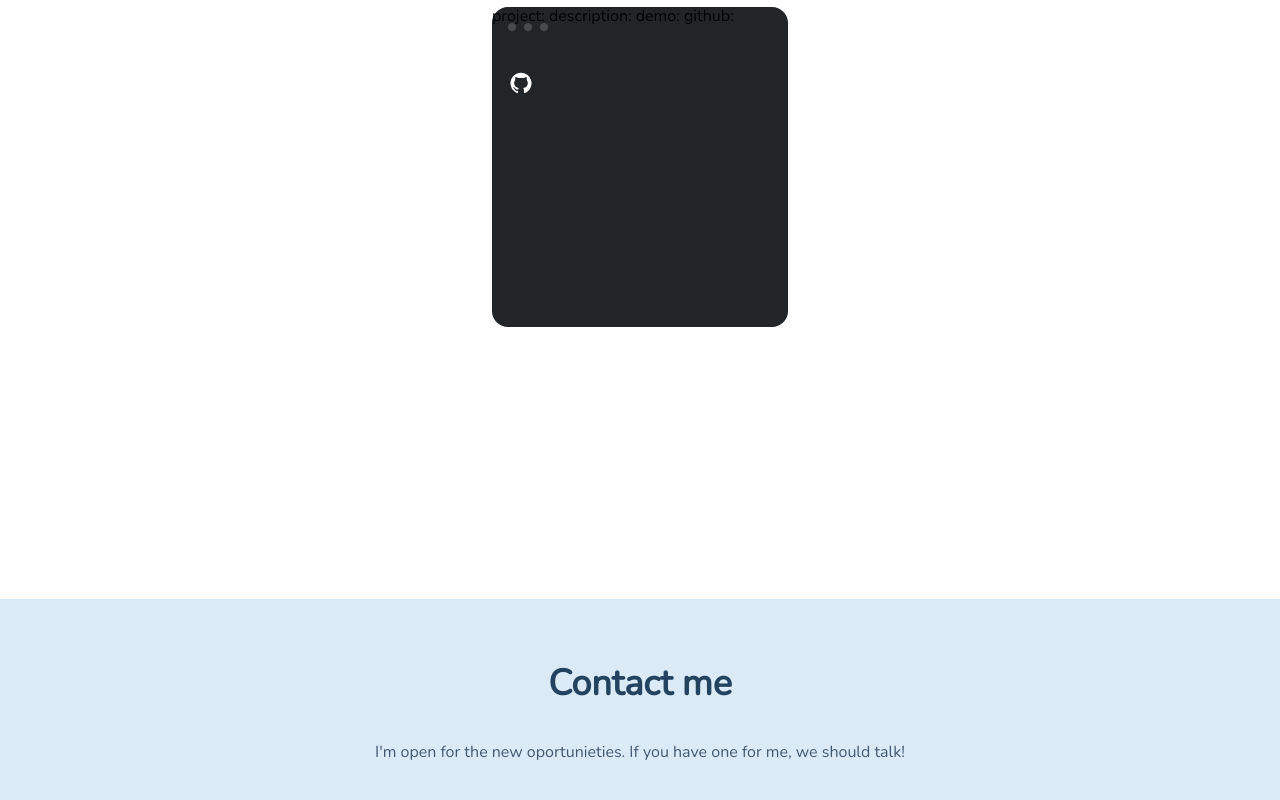
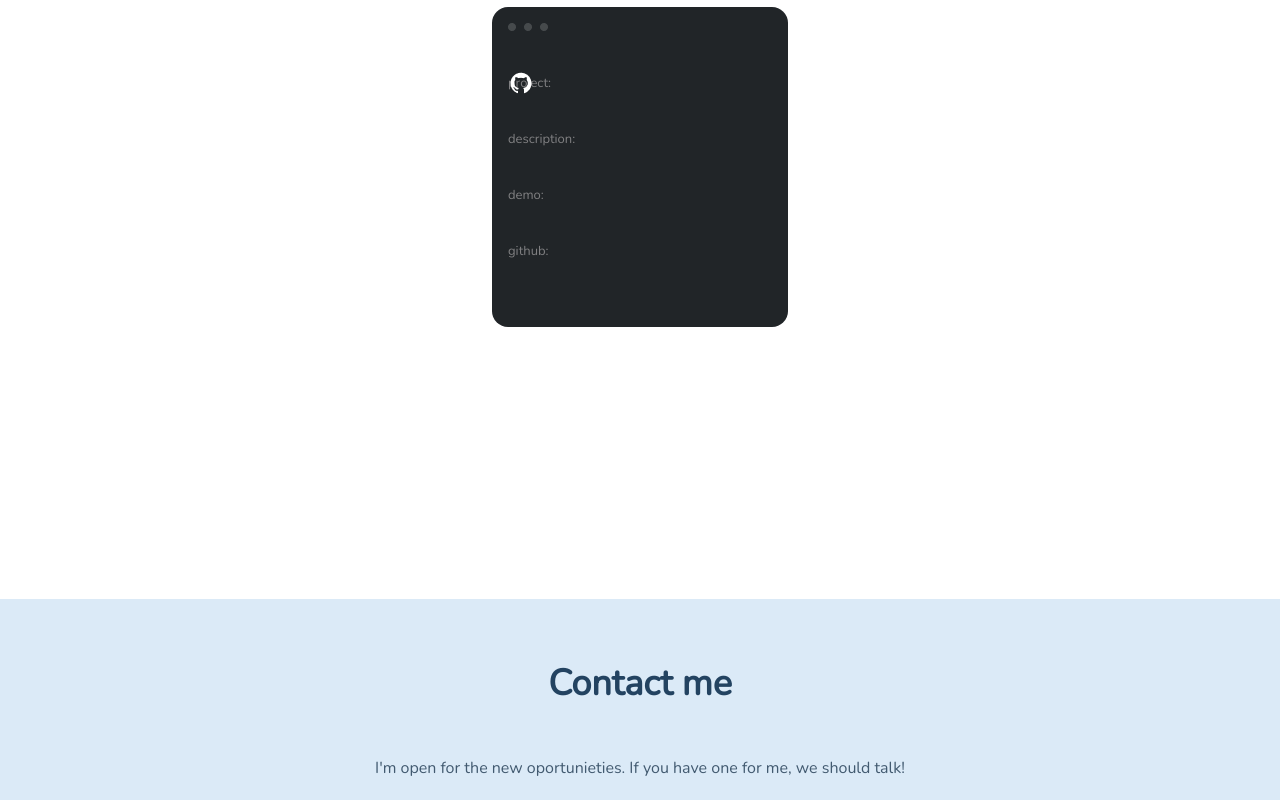
Before and after one commit to galinowsky/galinowsky.github.io, a website built with webpack: page src/pages/index.html in a window 1280 px wide. Shown: the part 2600-3400 px from the top of the page. Built offline with nearby package versions, Linux system fonts and the light colour scheme.

Commit message:
fix: little fix of github project description lines

```diff
--- a/src/pages/index.html
+++ b/src/pages/index.html
@@ -118,12 +118,19 @@
           <div class="github__proj">
             <div class="github__dots"></div>
             <div class="github__cat"></div>
-            <div class="guthub__content">
-              <span class="github_category">project:</span><span></span>
-              <span class="github_category">description: </span><span></span>
-              <span class="github_category">demo: </span><span></span>
-              <span class="github_category">github: </span><span></span>
-
+            <div class="github__content">
+              <p>
+              <span class="github__category">project:</span><span></span>
+            </p>
+            <p>
+              <span class="github__category">description: </span><span></span>
+            </p>
+            <p>
+              <span class="github__category">demo: </span><span></span>
+            </p>
+            <p>
+              <span class="github__category">github: </span><span></span>
+            </p>
             </div>
 
           </div>
--- a/src/scss/modules/contact.scss
+++ b/src/scss/modules/contact.scss
@@ -6,9 +6,10 @@
     flex-direction: column;
     align-items: center;
     justify-content: flex-start;
-    & > * {
-      margin: 0 16px 0;
-    }
+    padding: 0 16px;
+    // & > * {
+    //   margin: 0 16px 0;
+    // }
     &__header {
       color: $text_dark;
       font-size: 36px;
--- a/src/scss/modules/projects.scss
+++ b/src/scss/modules/projects.scss
@@ -25,13 +25,21 @@
     background-color: $console_grey_2;
     border-radius: 16px;
     position: relative;
+    display: flex;
+    flex-flow: column;
+    justify-content: center;
+    padding: 0 16px;
   }
   &__category{
       color:$console_grey_4;
+      font-size: 13px;
+      line-height: 24px;
+
   }
 &__content{
 display: flex;
 flex-flow: column wrap;
+
 }
 &__dots{
         position: absolute;
```
